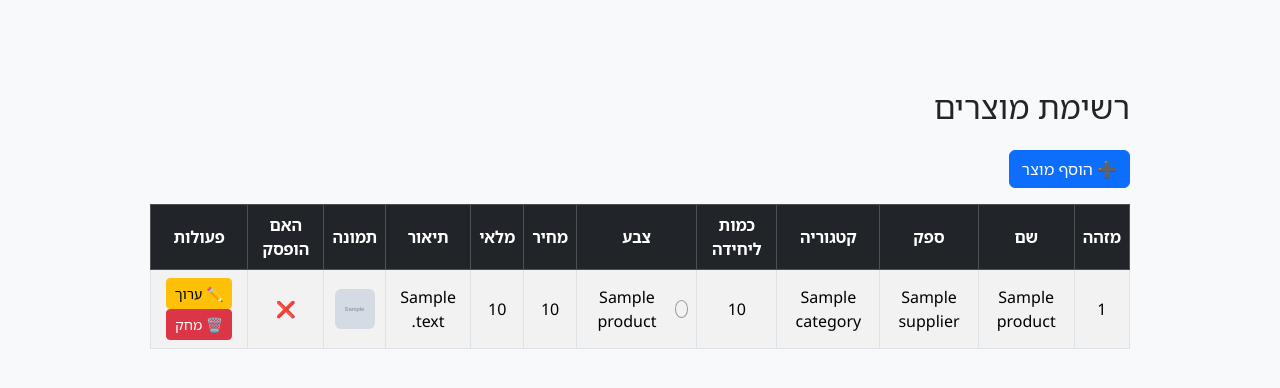
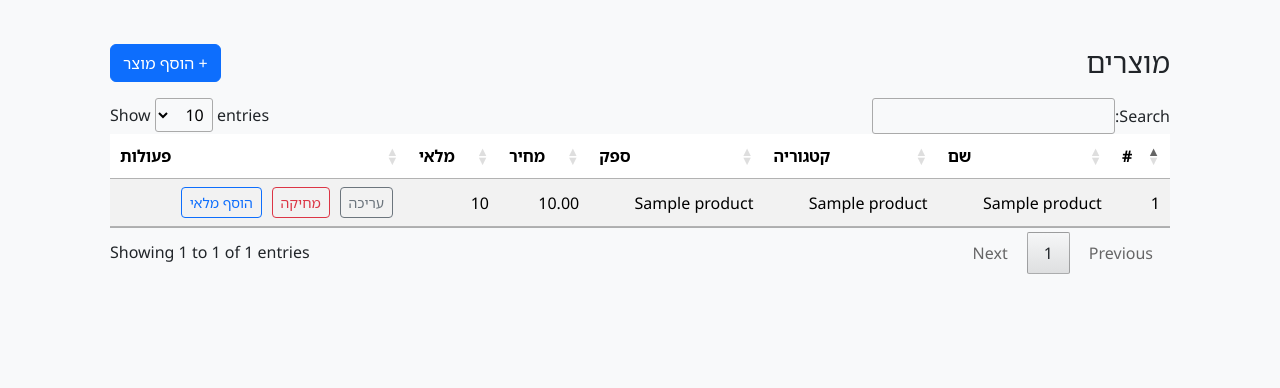
Before and after one commit to Topaz2205/new-changes-, a Flask app: template app/templates/inventory/products/product.html in a window 1280 px wide. Shown: the part 104-492 px from the top of the page. Run offline with Flask 3, Linux system fonts and the light colour scheme; the template is opened without the code that fills it: most values are stand-ins (such as "Sample title", 1, 10 or a date in 2020); grey boxes marked "Sample" are stand-in pictures; parts of the project's set-up code (start-up, migrations or seed data) failed here and were passed over; some libraries are stand-ins or nearby versions.

Commit message:
feat(products): DataTables on products list + HTMX add-stock button

```diff
--- a/app/templates/inventory/products/product.html
+++ b/app/templates/inventory/products/product.html
@@ -1,72 +1,59 @@
 {% extends "base.html" %}
+{% block title %}מוצרים{% endblock %}
+{% block content %}
 
-{% block content %}
-<div class="container mt-4">
-    <h2 class="mb-4">רשימת מוצרים</h2>
+<div class="d-flex justify-content-between align-items-center mb-3">
+  <h1 class="h3 m-0">מוצרים</h1>
+  <a class="btn btn-primary" href="{{ url_for('product_routes.add_product_form') }}">+ הוסף מוצר</a>
+</div>
 
-    <a href="{{ url_for('product_routes.add_product_form') }}" class="btn btn-primary mb-3">➕ הוסף מוצר</a>
-
-    {% if products %}
-        <table class="table table-bordered table-hover table-striped text-center align-middle">
-            <thead class="table-dark">
+<table id="productsTable" class="table table-striped table-hover align-middle">
+  <thead>
     <tr>
-                    <th>מזהה</th>
+      <th>#</th>
       <th>שם</th>
+      <th>קטגוריה</th>
       <th>ספק</th>
-                    <th>קטגוריה</th>
-                    <th>כמות ליחידה</th>
-                    <th>צבע</th>
       <th>מחיר</th>
       <th>מלאי</th>
-                    <th>תיאור</th>
-                    <th>תמונה</th>
-                    <th>האם הופסק</th>
-                    <th>פעולות</th>
+      <th class="text-nowrap">פעולות</th>
     </tr>
   </thead>
   <tbody>
-                {% for product in products %}
+    {% for p in products %}
       <tr>
-                    <td>{{ product.id }}</td>
-                    <td>{{ product.name }}</td>
-                    <td>{{ product.supplier }}</td>
-                    <td>{{ product.category }}</td>
-                    <td>{{ product.quantity_per_unit }}</td>
-                    <td>
-                        {% if product.color_name and product.hex_code %}
-                            <div style="display: flex; align-items: center; justify-content: center; gap: 6px;">
-                                <span style="display:inline-block; width:18px; height:18px; border-radius:50%; border:1px solid #999; background-color:{{ product.hex_code }};"></span>
-                                <span>{{ product.color_name }}</span>
-                            </div>
-                        {% elif product.color_name %}
-                            {{ product.color_name }}
-                        {% else %}
-                            <span class="text-muted">ללא</span>
-                        {% endif %}
-                    </td>
-                    <td>{{ product.unit_price }}</td>
-                    <td>{{ product.units_in_stock }}</td>
-                    <td>{{ product.description or '-' }}</td>
-                    <td>
-                        {% if product.image_url %}
-                            <img src="{{ product.image_url }}" alt="תמונה" style="width: 40px; height: 40px; object-fit: cover; border-radius: 6px;">
-                        {% else %}
-                            <span class="text-muted">אין תמונה</span>
-                        {% endif %}
-                    </td>
-                    <td>{{ '✅' if product.discontinued else '❌' }}</td>
-                    <td>
-                        <a href="{{ url_for('product_routes.edit_product_form', id=product.id) }}" class="btn btn-sm btn-warning">✏️ ערוך</a>
-                        <form action="{{ url_for('product_routes.delete_product', id=product.id) }}" method="POST" style="display:inline-block;" onsubmit="return confirm('האם אתה בטוח שברצונך למחוק מוצר זה?');">
-                            <button type="submit" class="btn btn-sm btn-danger">🗑️ מחק</button>
-                        </form>
+        <td>{{ p.id }}</td>
+        <td>{{ p.name }}</td>
+        <td>{{ p.category_name }}</td>
+        <td>{{ p.supplier_name }}</td>
+        <td>{{ "%.2f"|format(p.unit_price) }}</td>
+        <td>{{ p.units_in_stock }}</td>
+        <td class="text-nowrap table-actions">
+          <a class="btn btn-sm btn-outline-secondary" href="{{ url_for('product_routes.edit_product_form', product_id=p.id) }}">עריכה</a>
+          <a class="btn btn-sm btn-outline-danger"
+             onclick="return confirm('למחוק מוצר?')"
+             href="{{ url_for('product_routes.delete_product', product_id=p.id) }}">מחיקה</a>
+          <button class="btn btn-sm btn-outline-primary"
+                  hx-get="{{ url_for('product_routes.add_stock_partial', product_id=p.id) }}"
+                  hx-target="#modalBody"
+                  data-bs-toggle="modal" data-bs-target="#genericModal">
+            הוסף מלאי
+          </button>
         </td>
       </tr>
     {% endfor %}
   </tbody>
 </table>
-    {% else %}
-        <div class="alert alert-info">לא נמצאו מוצרים להצגה.</div>
-    {% endif %}
-</div>
 {% endblock %}
+
+{% block extra_js %}
+<script>
+  // DataTables = חיפוש/מיון/דפדוף אוטומטיים
+  $(function() {
+    $('#productsTable').DataTable({
+      pageLength: 10,
+      order: [[0, 'asc']]
+    });
+  });
+</script>
+{% endblock %}
```
Lines whose indentation alone changed are shown as unchanged.
